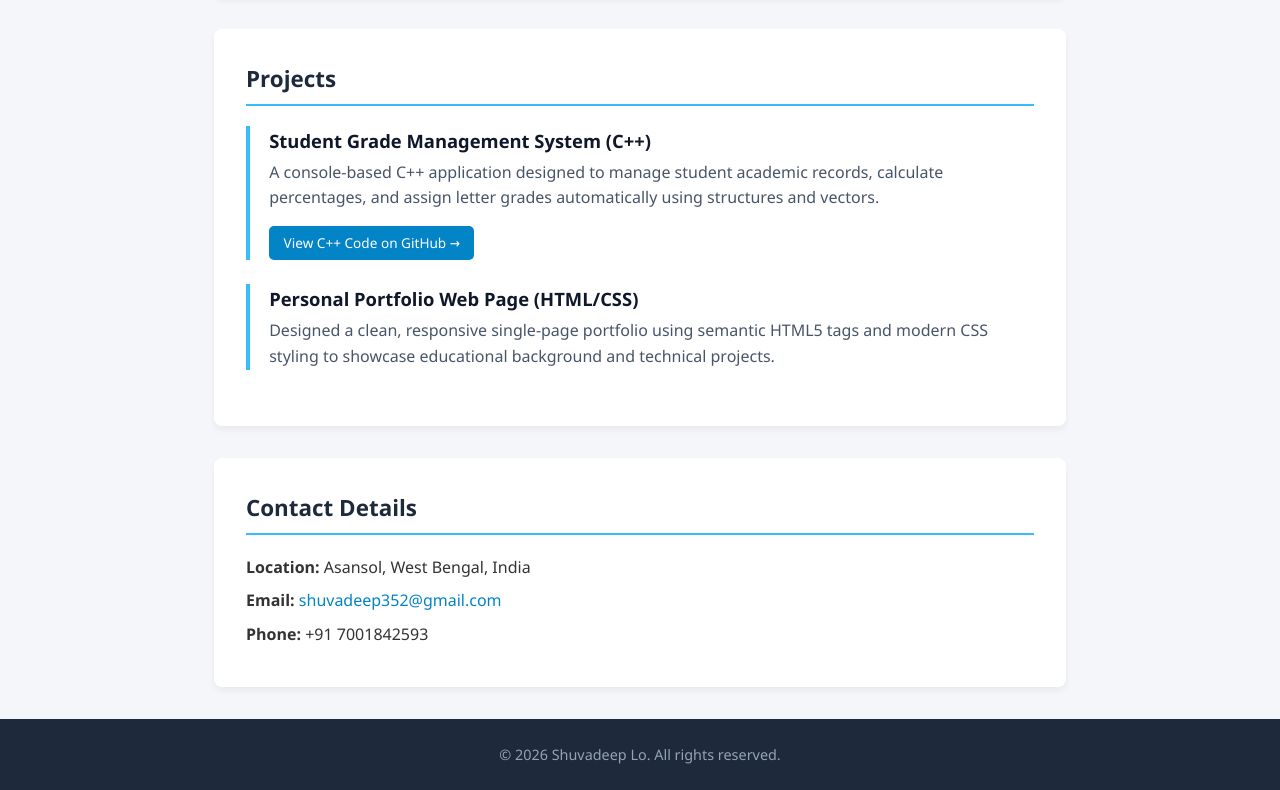
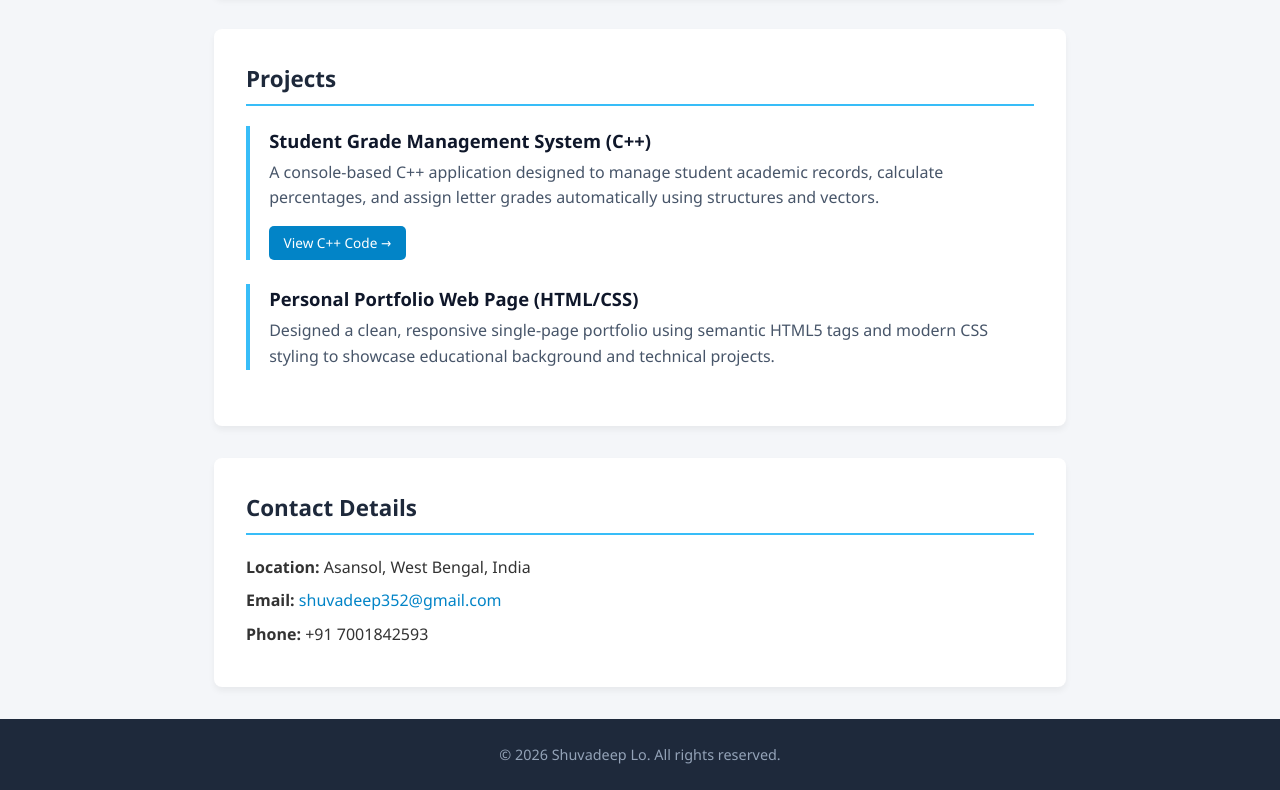
Before and after one commit to shuvadeep7001/Portfolio, a plain HTML site: page index.html in a window 1280 px wide. Shown: the part 734-1524 px from the top of the page. Drawn offline with Linux system fonts and the light colour scheme.

Commit message:
Update project link for Student Grade Management System

```diff
--- a/index.html
+++ b/index.html
@@ -65,7 +65,7 @@
             <div class="project-item">
                 <h3>Student Grade Management System (C++)</h3>
                 <p>A console-based C++ application designed to manage student academic records, calculate percentages, and assign letter grades automatically using structures and vectors.</p>
-                <a href="https://github.com/shuvadeep7001/Student-Grade-Management-System" target="_blank" class="btn-link">View C++ Code on GitHub &rarr;</a>
+                <a href="main.cpp" target="_blank" class="btn-link">View C++ Code &rarr;</a>
             </div>
             <div class="project-item">
                 <h3>Personal Portfolio Web Page (HTML/CSS)</h3>
```
